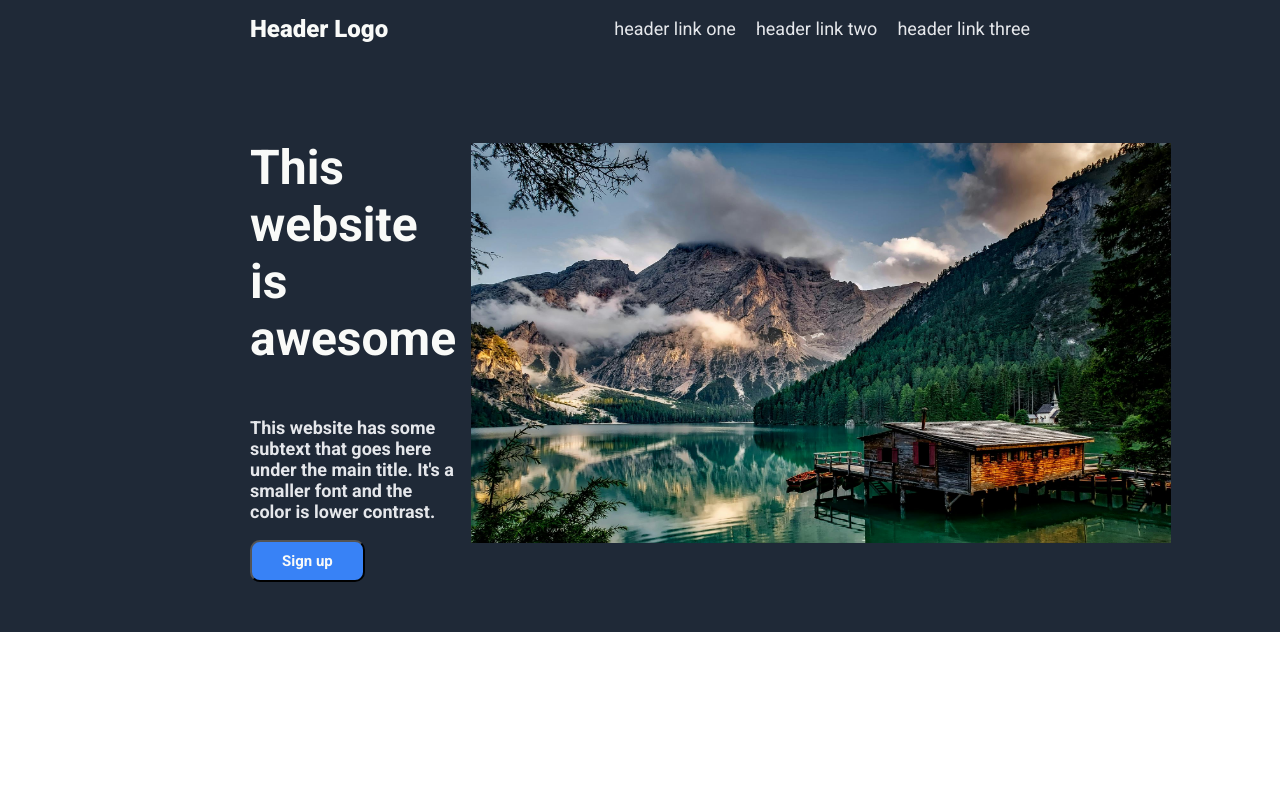
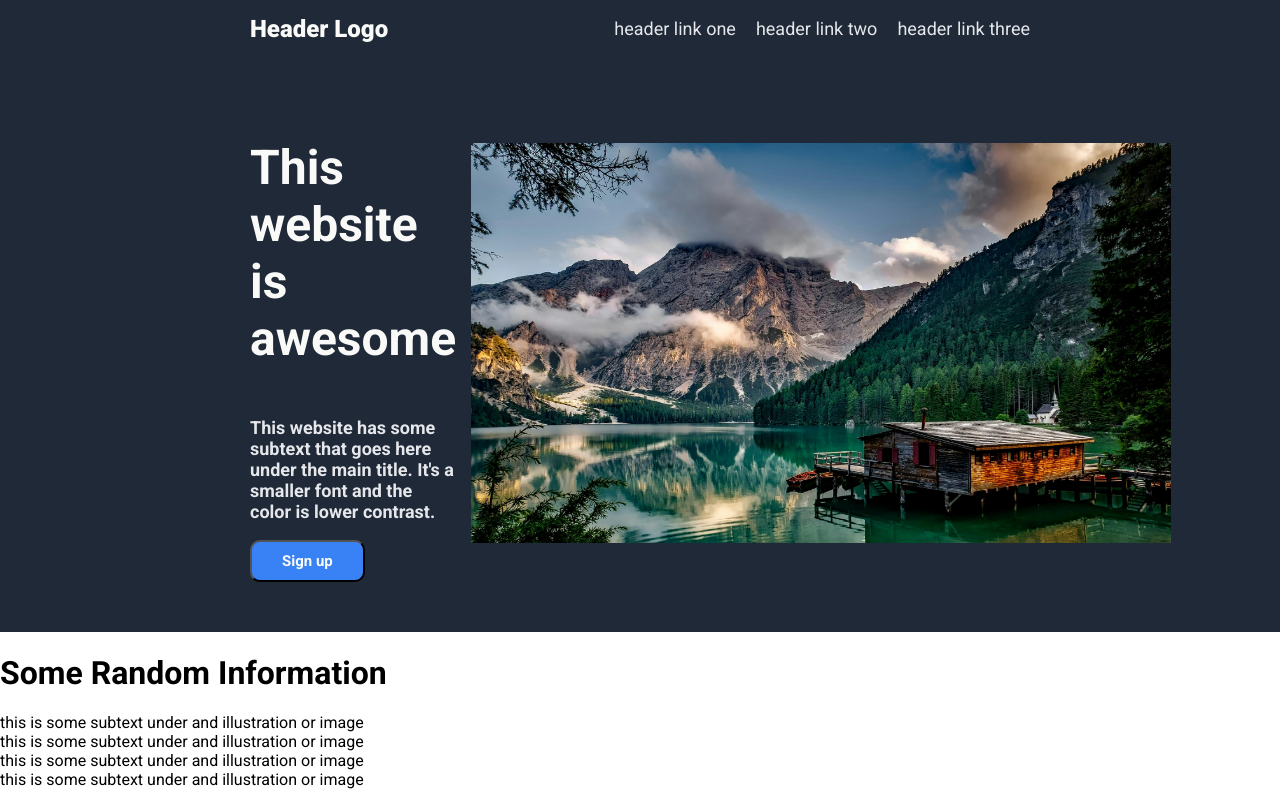
Before and after one commit to carlojian/landing-page, a plain HTML site: page index.html in a window 1280 px wide. Drawn offline with Linux system fonts and the light colour scheme.

Commit message:
Create information header HTML structure

```diff
--- a/index.html
+++ b/index.html
@@ -40,5 +40,38 @@
         </div>
     </div>
 
+    <div class="information-header">
+        <div class="information-text">
+            <h1>Some Random Information</h1>
+        </div>
+        <div class="information-box-container">
+            <div class="box-parent">
+                <div class="blue-empty-box">
+                </div>
+                <div class="box-subtext">
+                    this is some subtext under and illustration or image
+                </div>
+            <div class="box-parent">
+                <div class="blue-empty-box">
+                </div>
+                <div class="box-subtext">
+                    this is some subtext under and illustration or image
+                </div>
+            <div class="box-parent">
+                <div class="blue-empty-box">
+                </div>
+                <div class="box-subtext">
+                    this is some subtext under and illustration or image
+                </div>
+            <div class="box-parent">
+                <div class="blue-empty-box">
+                </div>
+                <div class="box-subtext">
+                    this is some subtext under and illustration or image
+                </div>
+            </div>
+        </div>
+    </div>
+
 </body>
 </html>
```
